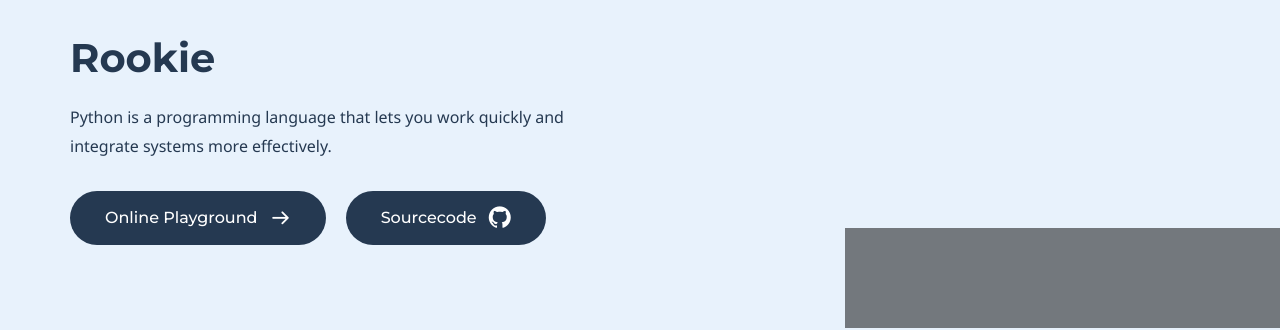
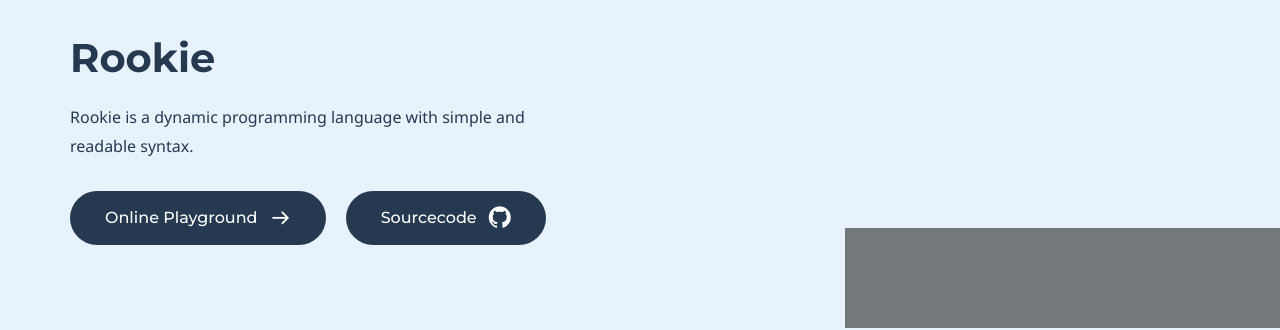
Before and after one commit to rookielang/rookielang.github.io, a Jekyll site: the page built from index.md, in a window 1280 px wide. Shown: the part 122-452 px from the top of the page. Built offline with Jekyll 4.4.1, drawn with Linux system fonts in a browser that asks for light colours; some web fonts are replaced.

Commit message:
update
d

```diff
--- a/index.md
+++ b/index.md
@@ -5,7 +5,7 @@ keywords:
 
 # Hero section
 title: Rookie
-description: Python is a programming language that lets you work quickly and integrate systems more effectively.
+description: Rookie is a dynamic programming language with simple and readable syntax.
 buttons:
     - content: Online Playground
       icon: arrow-right
```
